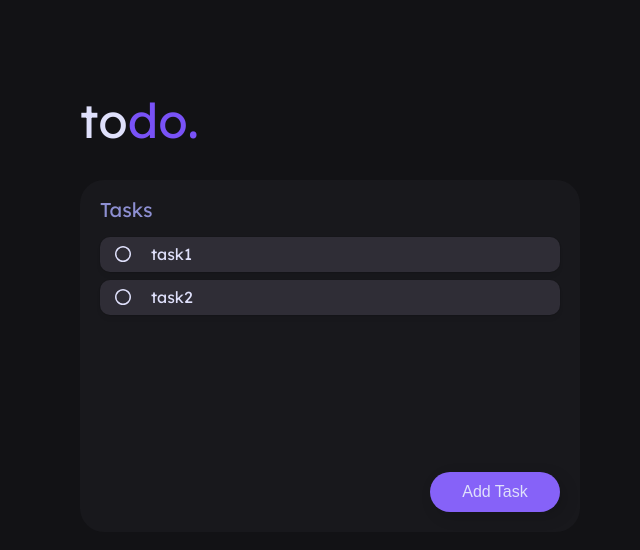
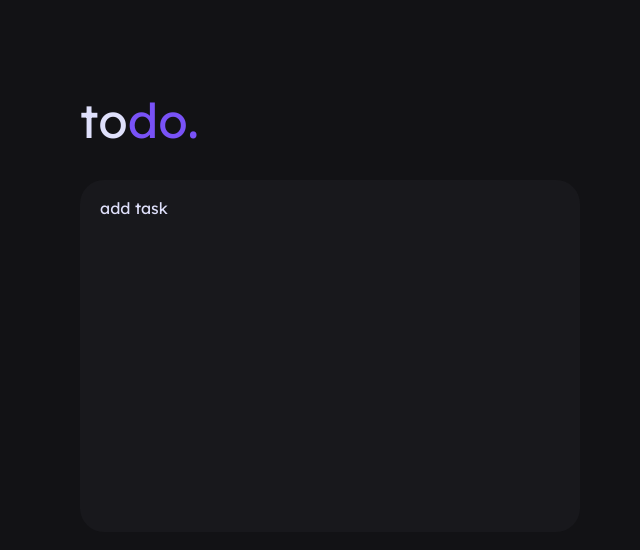
Before and after one commit to hyojinLee-git/todo-list-collection, a React (Create React App) app in the folder create-react-app/: page / in a window 1280 px wide. Both pictures are taken after a click on the button "Add Task". Shown: the top 550 px of the page, without its empty margins (310-950 px from the left). Built offline with nearby package versions, Linux system fonts and the light colour scheme.

Commit message:
feat: 버튼 이벤트 추가 및 add task, edit task scene 추가

```diff
--- a/create-react-app/src/App.jsx
+++ b/create-react-app/src/App.jsx
@@ -1,13 +1,22 @@
 import Header from "./container/Header";
 import TaskList from "./container/TaskList";
 import "./App.css";
+import { useState } from "react";
+import AddTask from "./container/AddTask";
+import EditTask from "./container/EditTask";
 
 function App() {
+    const [currentScene, setCurrentScene] = useState("TASK_LIST");
+
     return (
         <>
             <Header />
             <main>
-                <TaskList />
+                {currentScene === "TASK_LIST" && (
+                    <TaskList setCurrentScene={setCurrentScene} />
+                )}
+                {currentScene === "ADD_TASK" && <AddTask />}
+                {currentScene === "EDIT_TASK" && <EditTask />}
             </main>
         </>
     );
--- /dev/null
+++ b/create-react-app/src/container/AddTask/index.jsx
@@ -0,0 +1,3 @@
+export default function AddTask() {
+    return <div>add task</div>;
+}
--- /dev/null
+++ b/create-react-app/src/container/EditTask/index.jsx
@@ -0,0 +1,3 @@
+export default function EditTask() {
+    return <div>edit task</div>;
+}
--- a/create-react-app/src/container/TaskList/index.jsx
+++ b/create-react-app/src/container/TaskList/index.jsx
@@ -5,7 +5,7 @@ import { ReactComponent as EditButton } from "../../assets/svgs/edit.svg";
 import { ReactComponent as DeleteButton } from "../../assets/svgs/delete.svg";
 import { useState } from "react";
 
-export default function TaskList() {
+export default function TaskList({ setCurrentScene }) {
     const [tasks, setTasks] = useState([
         {
             name: "task1",
@@ -17,7 +17,10 @@ export default function TaskList() {
         },
     ]);
 
-    const handleRadioButton = (targetIdx) => {
+    const handleRadioButton = (e) => {
+        const targetIdx = Number(
+            e.currentTarget.closest("li").getAttribute("data-idx")
+        );
         setTasks((prevTasks) => {
             return prevTasks.map((prevTask, idx) => {
                 return idx === targetIdx
@@ -27,16 +30,34 @@ export default function TaskList() {
         });
     };
 
+    const handleAddTaskButton = () => {
+        setCurrentScene("ADD_TASK");
+    };
+
+    const handleEditTaskButton = () => {
+        setCurrentScene("EDIT_TASK");
+    };
+
+    const handleDeleteButton = (e) => {
+        const targetIdx = Number(
+            e.currentTarget.closest("li").getAttribute("data-idx")
+        );
+        setTasks((prevTasks) => {
+            return prevTasks.filter((_, idx) => targetIdx !== idx);
+        });
+    };
+
     return (
         <section className="task">
             <h2>Tasks</h2>
             <ul id="task-list">
                 {tasks.map((task, idx) => (
                     <li
+                        data-idx={idx}
                         className={task.finished ? "finished" : ""}
                         key={`${task}-${idx}`}
                     >
-                        <button onClick={() => handleRadioButton(idx)}>
+                        <button onClick={handleRadioButton}>
                             {task.finished ? (
                                 <CheckCircle width={20} height={20} />
                             ) : (
@@ -46,16 +67,22 @@ export default function TaskList() {
                         <div>{task.name}</div>
                         {task.finished ? (
                             <div>
-                                <button>
+                                <button onClick={handleDeleteButton}>
                                     <DeleteButton width={20} height={20} />
                                 </button>
                             </div>
                         ) : (
                             <div>
-                                <button className="edit-icon-btn">
+                                <button
+                                    onClick={handleEditTaskButton}
+                                    className="edit-icon-btn"
+                                >
                                     <EditButton width={20} height={20} />
                                 </button>
-                                <button className="delete-icon-btn">
+                                <button
+                                    onClick={handleDeleteButton}
+                                    className="delete-icon-btn"
+                                >
                                     <DeleteButton width={20} height={20} />
                                 </button>
                             </div>
@@ -64,7 +91,11 @@ export default function TaskList() {
                 ))}
             </ul>
             <div className="add-btn-wrapper">
-                <button className="add-btn" id="add-task-btn">
+                <button
+                    onClick={handleAddTaskButton}
+                    className="add-btn"
+                    id="add-task-btn"
+                >
                     Add Task
                 </button>
             </div>
```
